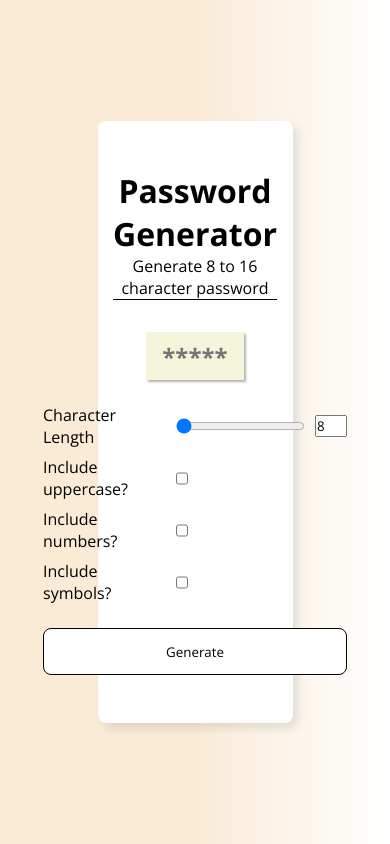
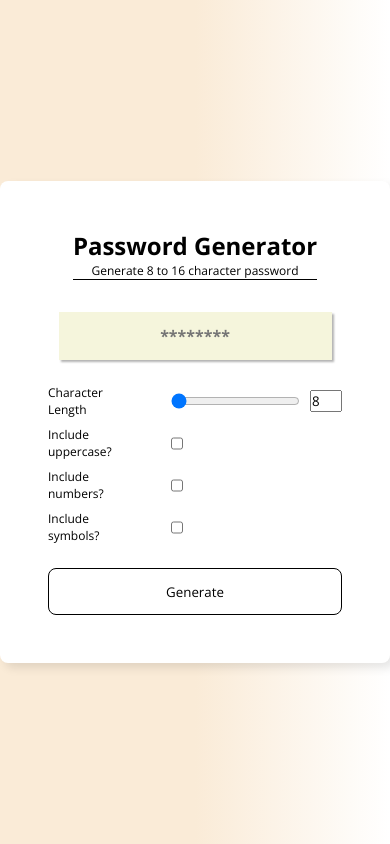
Before and after one commit to einzboticario/password-generator, a plain HTML site: page index.html in a window 390 px wide. Drawn offline with nearby package versions, Linux system fonts and the light colour scheme.

Commit message:
added media queries

```diff
--- a/style.css
+++ b/style.css
@@ -25,7 +25,7 @@ body{
     align-items: center;
 
     padding: 3rem;
-    width: 50%;
+    width: 60%;
 
     box-shadow: 5px 5px 10px rgba(0, 0, 0, 0.1);
     border-radius: 0.5rem;
@@ -76,7 +76,7 @@ body{
     position: relative;
     margin-top: 2rem;
 
-    width: 25vw;
+    width: 30vw;
 }
 
 .success{
@@ -135,3 +135,39 @@ body{
     color: #fff;
     background-color: rgba(0, 0, 0, 0.8);
 }
+/* media queries */
+@media (max-width: 1200px){
+    .container{
+        width: 75%;
+    }
+    #pw-display-container{
+        width: 40vw;
+    }
+}
+@media (max-width: 768px){
+    .container{
+        width: 90%;
+    }
+    #pw-display-container{
+        width: 60vw;
+    }
+}
+
+@media (max-width: 600px){
+    .container{
+        width: 100%;
+        font-size: 0.75rem;
+    }
+    #title h2{
+        font-size: 1.5rem;
+    }
+    #title p{
+        font-size: 0.75rem;
+    }
+    #pw-display-container{
+        width: 70vw;
+    }
+    #pw_display{
+        font-size: 1rem;
+    }
+}
```
